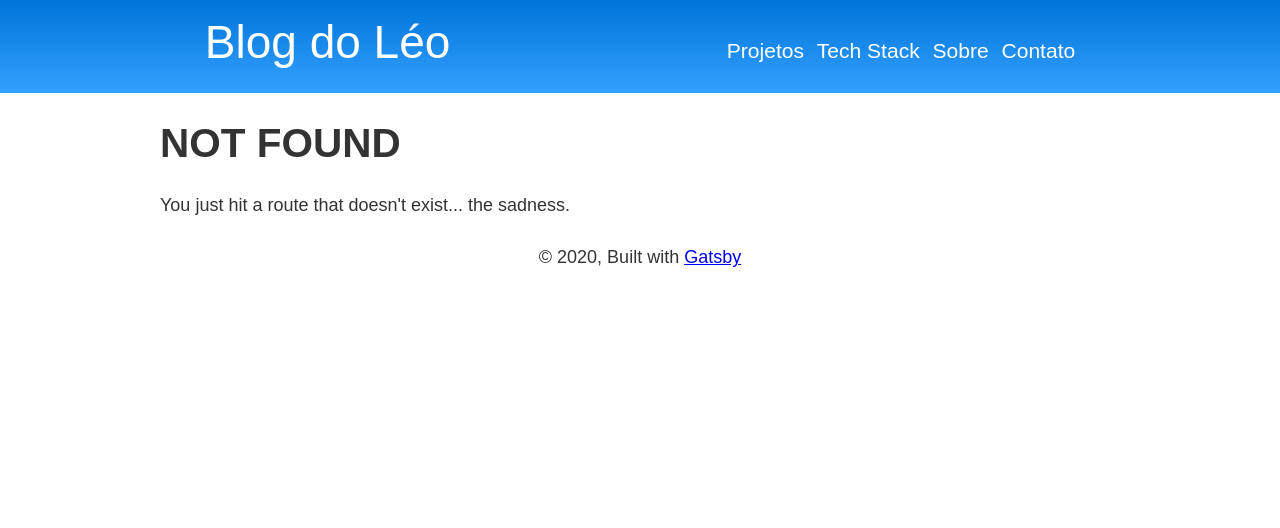
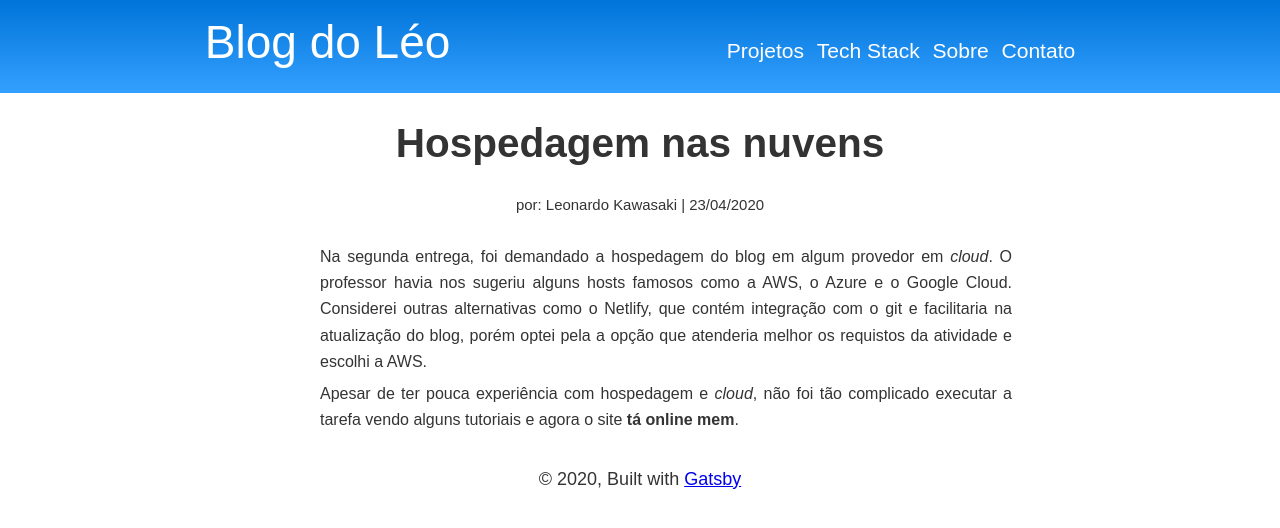
Before and after one commit to kawasakileo/StaticGenBlog, a Gatsby site: page /blog/blog23042020 in a window 1280 px wide. Before the commit this address had no page. Built offline with nearby package versions, Linux system fonts and the light colour scheme; Gatsby itself is replaced by a stand-in of ours.

Commit message:
Blog entry da hospesdagem

```diff
--- /dev/null
+++ b/src/pages/blog/blog23042020.js
@@ -0,0 +1,27 @@
+import React from "react"
+import Layout from "../../components/layout"
+import SEO from "../../components/seo"
+
+const blog23042020 = () => (
+  <Layout>
+      <SEO title="blog23042020" />
+      <h1 class="centerH1">Hospedagem nas nuvens</h1>
+      <h5 class="centerH1"><p>por: Leonardo Kawasaki | 23/04/2020</p></h5>
+      <div class="postagem">
+          <p>
+              Na segunda entrega, foi demandado a hospedagem do blog em algum provedor em <i>cloud</i>.
+              O professor havia nos sugeriu alguns hosts famosos como a AWS, o Azure e o Google Cloud. Considerei
+              outras alternativas como o Netlify, que contém integração com o git e facilitaria na
+              atualização do blog, porém optei pela a opção que atenderia melhor os requistos da atividade e
+              escolhi a AWS.
+          </p>
+          <p>
+              Apesar de ter pouca experiência com hospedagem e <i>cloud</i>, não foi tão complicado executar
+              a tarefa vendo alguns tutoriais e agora o site <b>tá online mem</b>.
+          </p>
+      </div>
+    <br></br>
+  </Layout>
+)
+
+export default blog23042020
```
Also changed, not shown: src/pages/index.js (+6 -1 lines).
